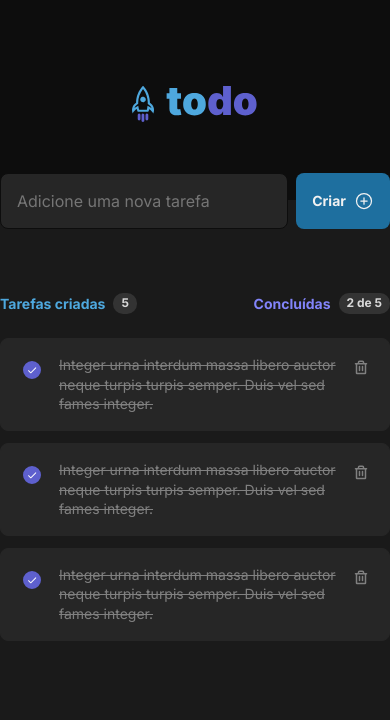
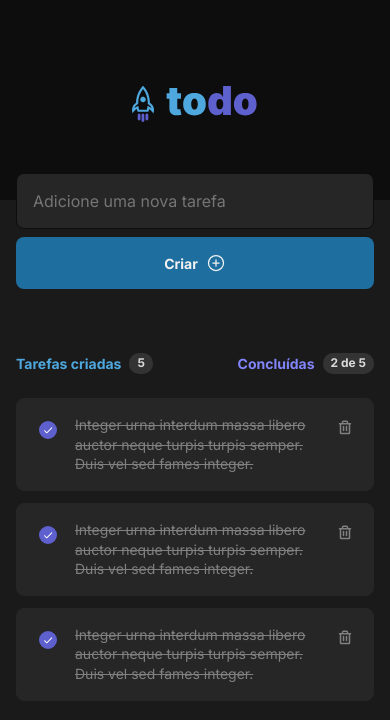
Before and after one commit to Maiquinho/desafio-ignite-react-01, a React (Vite) app: page / in a window 390 px wide. Shown: the top 720 px of the page. Built offline with nearby package versions, Linux system fonts and the light colour scheme.

Commit message:
feat: set mobile css rules

```diff
--- a/src/App.module.css
+++ b/src/App.module.css
@@ -95,3 +95,12 @@
     flex-direction: column;
     gap: 0.75rem;
 }
+
+@media(max-width: 767px){
+    .container {
+        padding: 0 1rem;
+    }
+    .taskForm {
+        flex-direction: column;
+    }
+}
```
